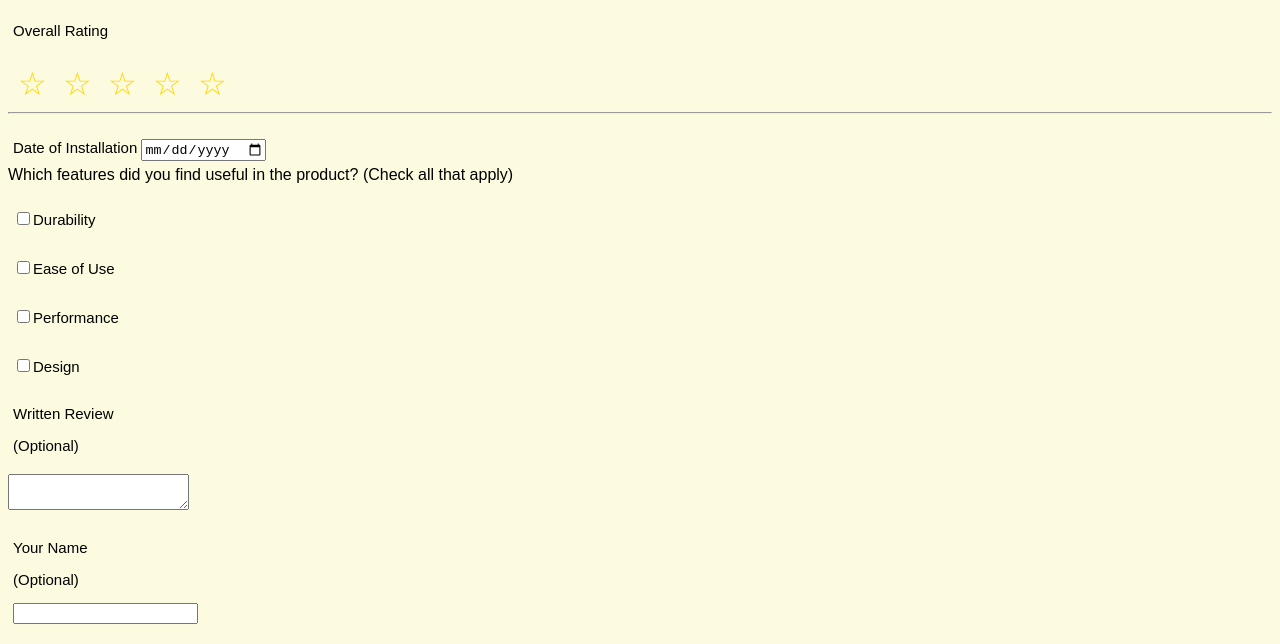
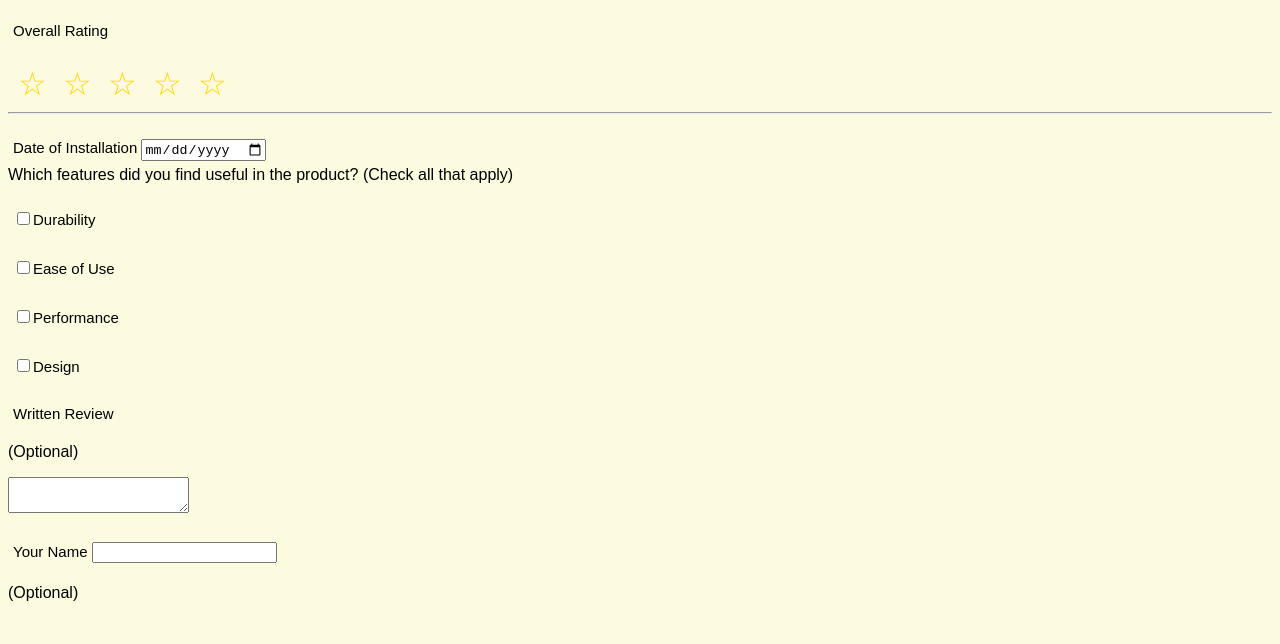
Before and after one commit to laisadubiela/wdd131, a plain HTML site: page form.html in a window 1280 px wide. Shown: the part 140-784 px from the top of the page. Drawn offline with Linux system fonts and the light colour scheme; a web font is replaced by a local one.

Commit message:
fix errors

```diff
--- a/form.html
+++ b/form.html
@@ -39,9 +39,11 @@
                 <label><input type="checkbox" name="Performance" id="Performance" value="yes">Performance</label>
                 <label><input type="checkbox" name="Design" id="Design" value="yes">Design</label>
             </div>
-            <label>Written Review <p>(Optional)</p></label>
+            <label>Written Review </label>
+            <p>(Optional)</p>
             <textarea name="review" id="review"></textarea>
-            <label>Your Name<p>(Optional)</p><input type="text" id="name" name="name"></label>
+            <label>Your Name <input type="text" id="name" name="name"></label>
+            <p>(Optional)</p>
             <label><input class="button" type="submit" name="submit" id="submit" value="Post Review"> </label>
         </form>
     <footer>
```
